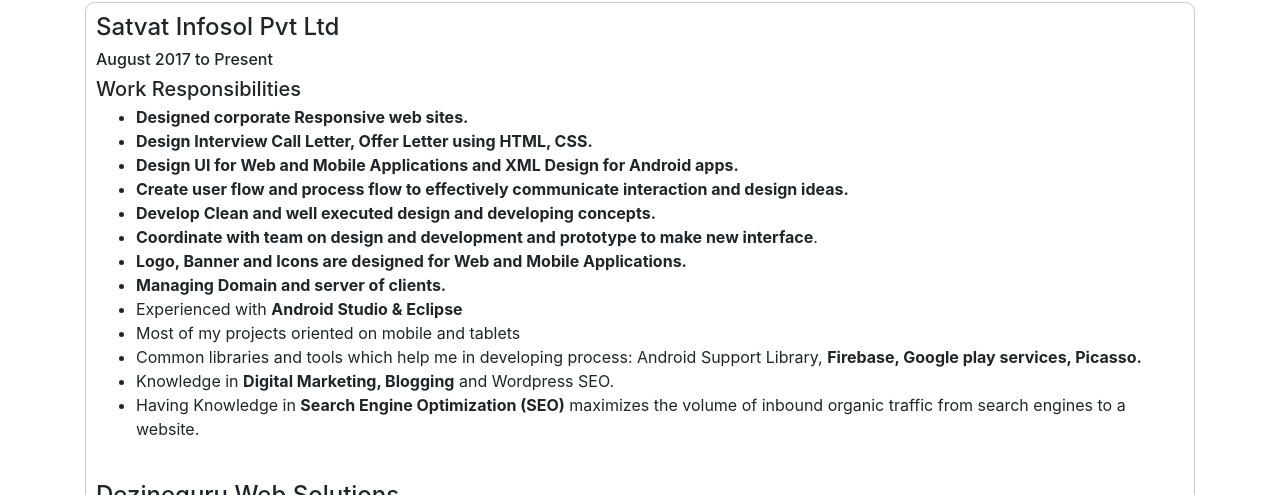
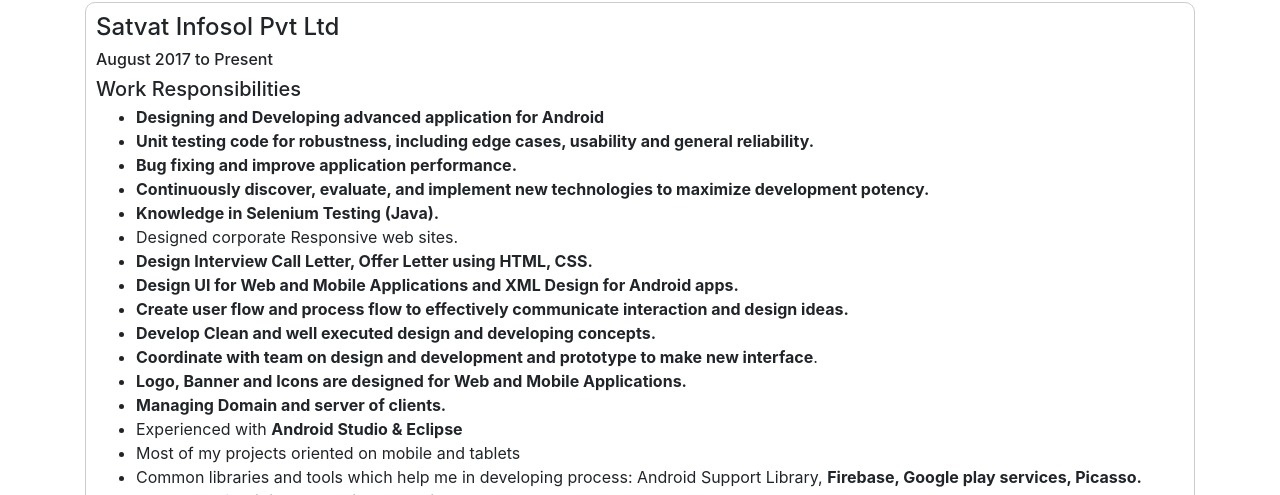
Before and after one commit to suthishan/suthishan.github.io, a plain HTML site: page index.html in a window 1280 px wide. Shown: the part 605-1100 px from the top of the page. Drawn offline with nearby package versions, Linux system fonts and the light colour scheme; files that its build step writes are made by us from their sources.

Commit message:
Update index.html

```diff
--- a/index.html
+++ b/index.html
@@ -93,7 +93,12 @@
               <div class="media-body">
                 <h5 class="mt-0 mb-1">Work Responsibilities</h5>
                 <ul>
-                  <li><strong>Designed corporate Responsive web sites.</strong></li>
+                  <li><strong>Designing and Developing advanced application for Android</strong></li>
+                    <li><strong>Unit testing code for robustness, including edge cases, usability and general reliability.</strong></li>
+                    <li><strong>Bug fixing and improve application performance.</strong></li>
+                    <li><strong>Continuously discover, evaluate, and implement new technologies to maximize development potency.</strong></li>
+                    <li><strong>Knowledge in Selenium Testing (Java).</strong></li>
+                    <li>Designed corporate Responsive web sites.</li>
                   <li><strong>Design Interview Call Letter, Offer Letter using HTML, CSS.</strong></li>
                   <li><strong>Design UI for Web and Mobile Applications and XML Design for Android apps.</strong></li>
                   <li><strong>Create user flow and process flow to effectively communicate interaction and design ideas.</strong></li>
```
